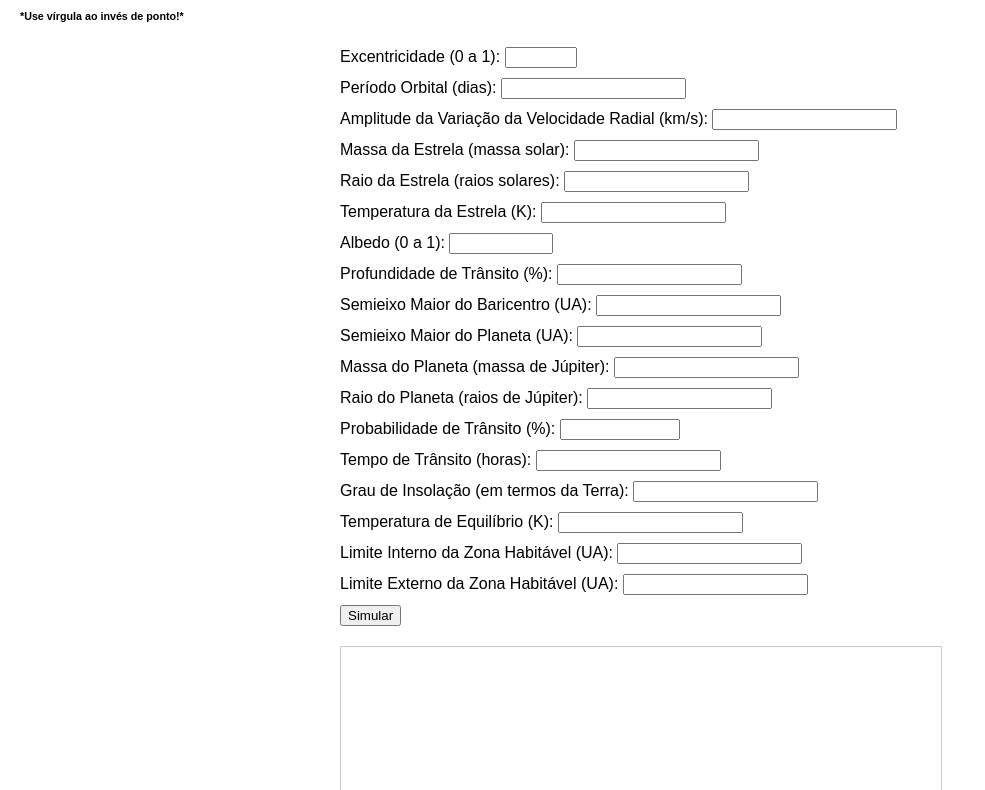
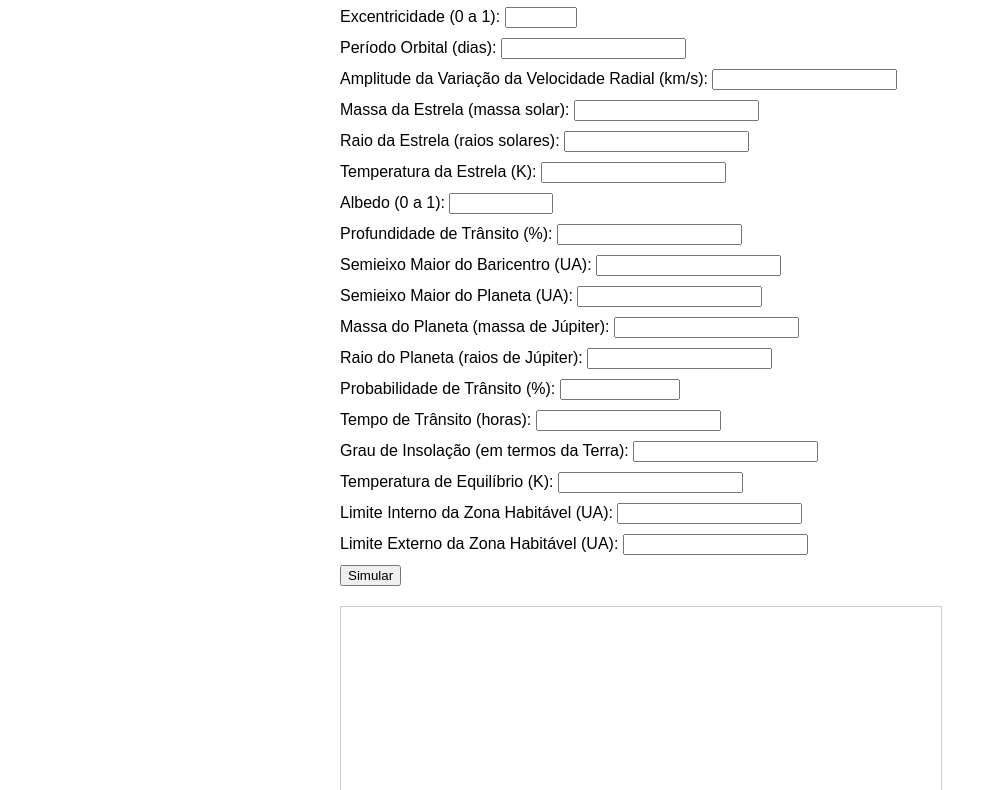
Before and after one commit to Limaligia/Exoplanets, a plain HTML site: page Index.html in a window 1280 px wide. Shown: the part 73-863 px from the top of the page, without its empty margins (0-985 px from the left). Drawn offline with Linux system fonts and the light colour scheme.

Commit message:
Update Index.html

```diff
--- a/Index.html
+++ b/Index.html
@@ -9,7 +9,6 @@
 </head>
 <body>
     <h1>Simulador Animado de Exoplanetas</h1>
-    <h6>*Use vírgula ao invés de ponto!*</h6>
     <form id="exoplanet-form">
         <label>Excentricidade (0 a 1):
             <input type="number" name="excentricidade" min="0" max="1" step="0.01" required>
```
